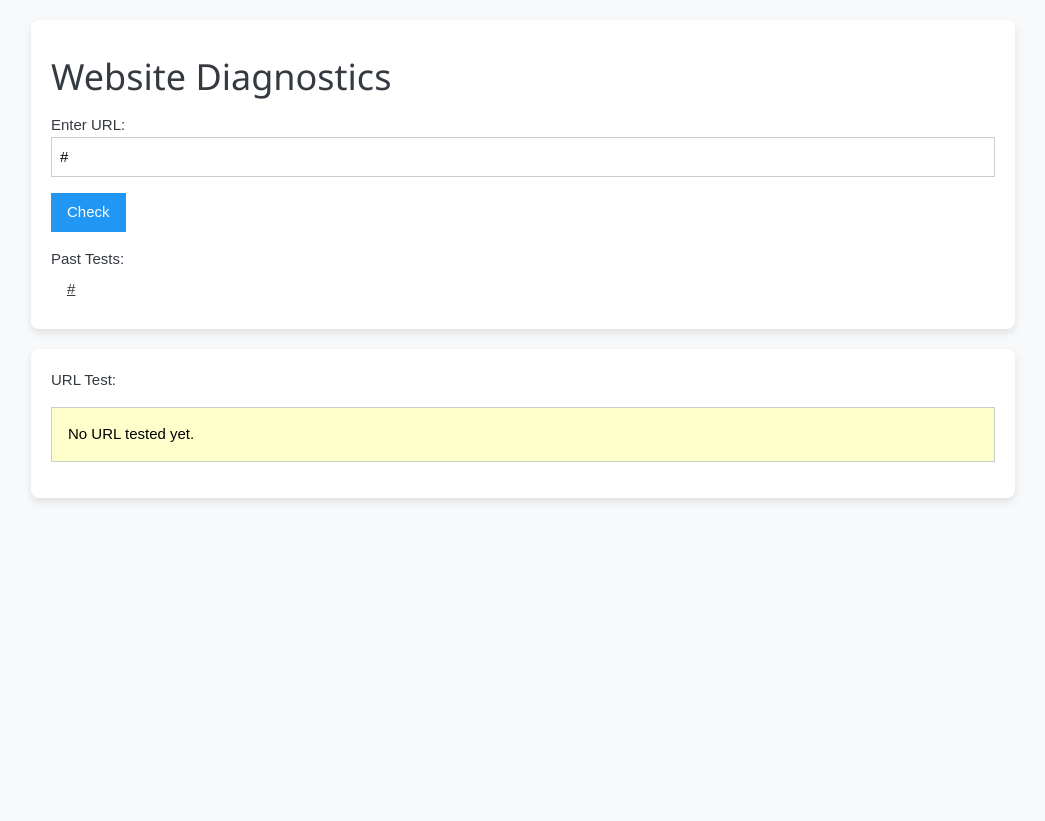
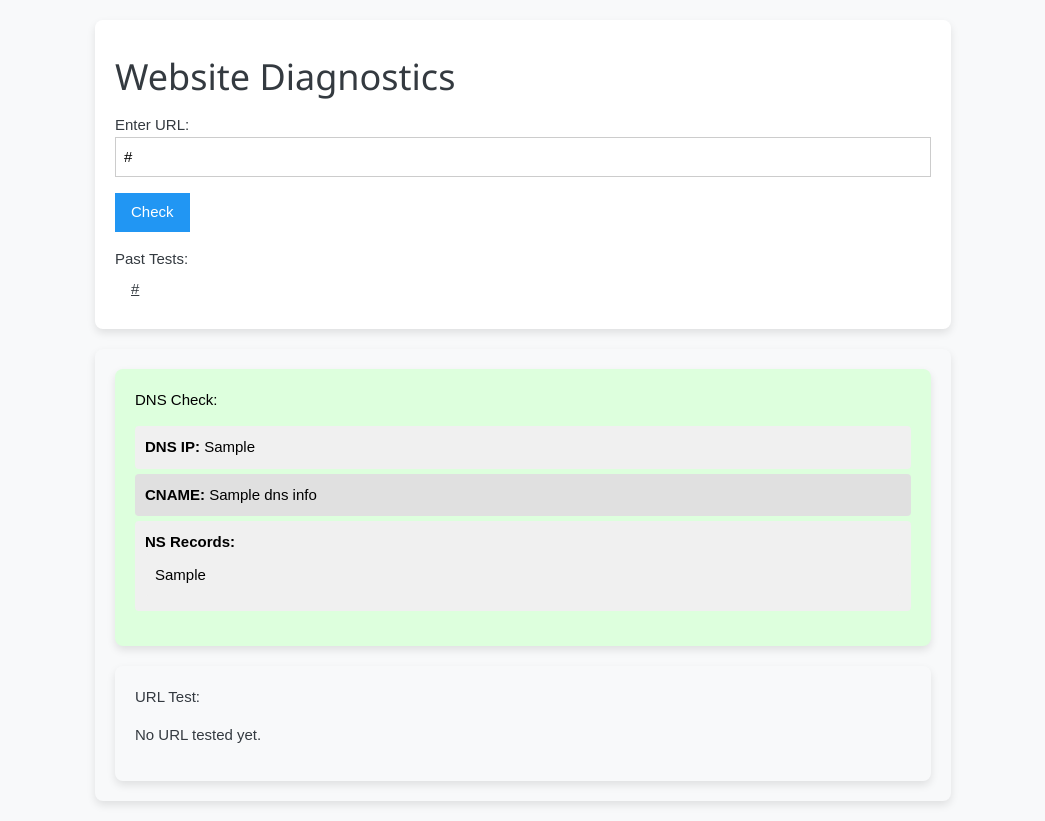
Before and after one commit to nickilby/jim-bob, a Flask app: template app/templates/index.html in a window 1280 px wide. Shown: the whole page, without its empty margins (117-1162 px from the left). Before the commit the page ends 502 px from the top, so only its background shows below. Run offline with Flask 3, Linux system fonts and the light colour scheme; the template is opened without the code that fills it: most values are stand-ins (such as "Sample title", 1, 10 or a date in 2020).

Commit message:
dns info

```diff
--- a/app/templates/index.html
+++ b/app/templates/index.html
@@ -4,7 +4,7 @@
     <meta charset="UTF-8">
     <meta name="viewport" content="width=device-width, initial-scale=1.0">
     <title>Website Diagnostics</title>
-    <link rel="stylesheet" href="{{ url_for('static', filename='styles.css') }}">
+    <link rel="stylesheet" href="/static/styles.css">
     <link rel="stylesheet" href="https://www.w3schools.com/w3css/4/w3.css">
     <style>
         body {
@@ -21,7 +21,7 @@
 
         .container {
             width: 100%;
-            max-width: 80%;
+            max-width: 70%;
             padding: 20px;
             box-sizing: border-box;
         }
@@ -42,10 +42,8 @@
             width: 100%;
             overflow-y: auto;
             margin-top: 20px;
-            padding: 20px;
-            background: #fff;
-            border-radius: 8px;
-            box-shadow: 0 4px 8px rgba(0, 0, 0, 0.1);
+            padding: 0 20px 20px 20px;
+            background: #f8f9fa;
             max-height: 70vh;
         }
 
@@ -66,6 +64,31 @@
             padding: 10px;
             border-radius: 4px;
             margin-bottom: 5px;
+        }
+
+        .status-box {
+            padding: 20px;
+            border-radius: 8px;
+            margin-top: 20px;
+            box-shadow: 0 4px 8px rgba(0, 0, 0, 0.1);
+        }
+
+        .green-status {
+            background-color: #d4edda !important;
+            border-color: #c3e6cb !important;
+            color: #155724 !important;
+        }
+
+        .amber-status {
+            background-color: #fff3cd;
+            border-color: #ffeeba;
+            color: #856404;
+        }
+
+        .red-status {
+            background-color: #f8d7da;
+            border-color: #f5c6cb;
+            color: #721c24;
         }
     </style>
 </head>
@@ -90,13 +113,33 @@
         </div>
 
         <div class="results">
-            <div class="result">
+            <div class="status-box w3-pale-green w3-border-green">
+                <label>DNS Check:</label>
+                {% if additional_info.dns_info.ip %}
+                    <ul>
+                        <li><strong>DNS IP:</strong> {{ additional_info.dns_info.ip }}</li>
+                        {% if additional_info.dns_info.cname %}
+                            <li><strong>CNAME:</strong> {{ additional_info.dns_info.cname }}</li>
+                        {% endif %}
+                        {% if additional_info.dns_info.ns_records %}
+                            <li><strong>NS Records:</strong>
+                                <ul>
+                                    {% for ns in additional_info.dns_info.ns_records %}
+                                        <li>{{ ns }}</li>
+                                    {% endfor %}
+                                </ul>
+                            </li>
+                        {% endif %}
+                    </ul>
+                {% else %}
+                    <p>No DNS information available.</p>
+                {% endif %}
+            </div>
+
+            <div class="status-box {{ status_color }}">
                 <label>URL Test:</label>
                 {% if status_message %}
-                    <div class="w3-panel {{ status_color }}">
                     <p>{{ status_message }}</p>
-                    </div>
-                    <div class="w3-panel w3-border">
                     <ul>
                         {% if additional_info.response_time %}
                             <li><strong>Response Time:</strong> {{ additional_info.response_time }} seconds</li>
@@ -123,11 +166,8 @@
                             {% endfor %}
                         {% endif %}
                     </ul>
-                    </div>
                 {% else %}
-                    <div class="w3-panel w3-pale-yellow w3-border">
                     <p>No URL tested yet.</p>
-                    </div>
                 {% endif %}
             </div>
         </div>
```
Also changed, not shown: services/checker.py (+33 -3 lines). Lines whose indentation alone changed are shown as unchanged.
